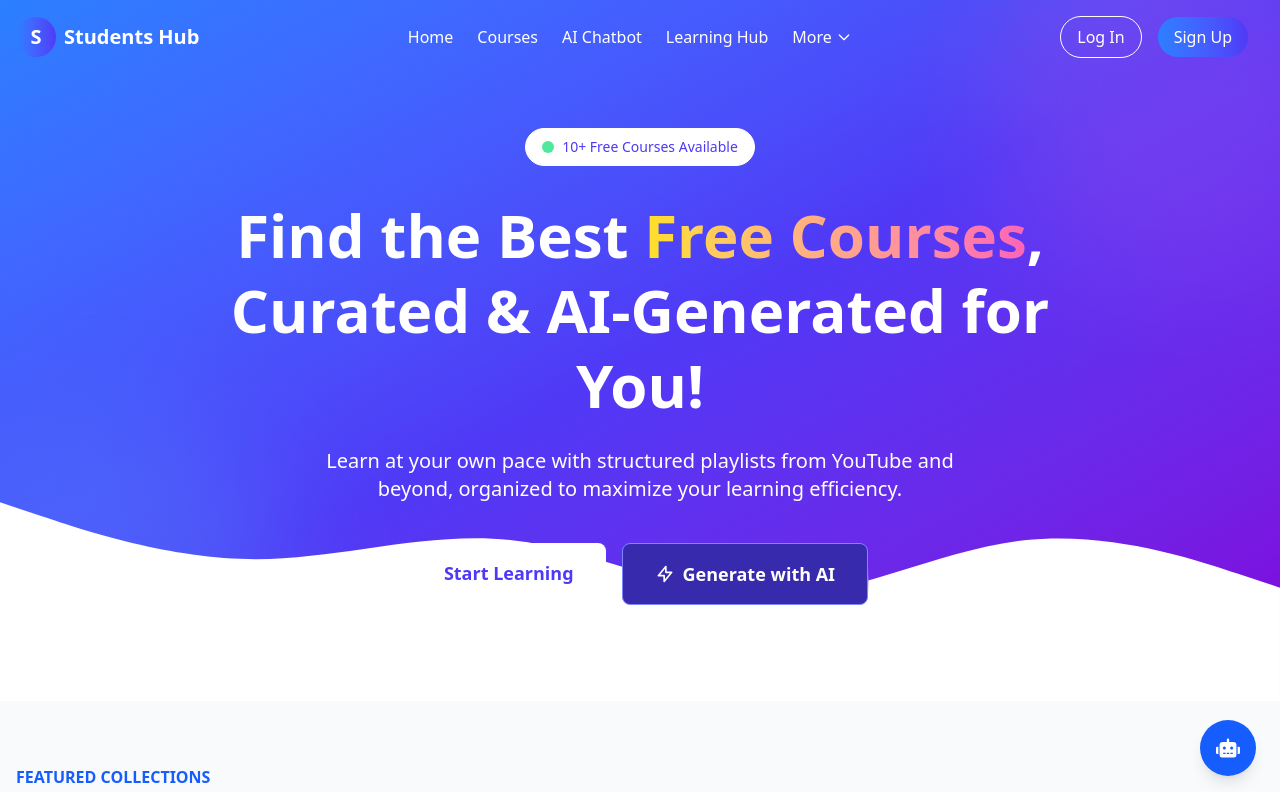
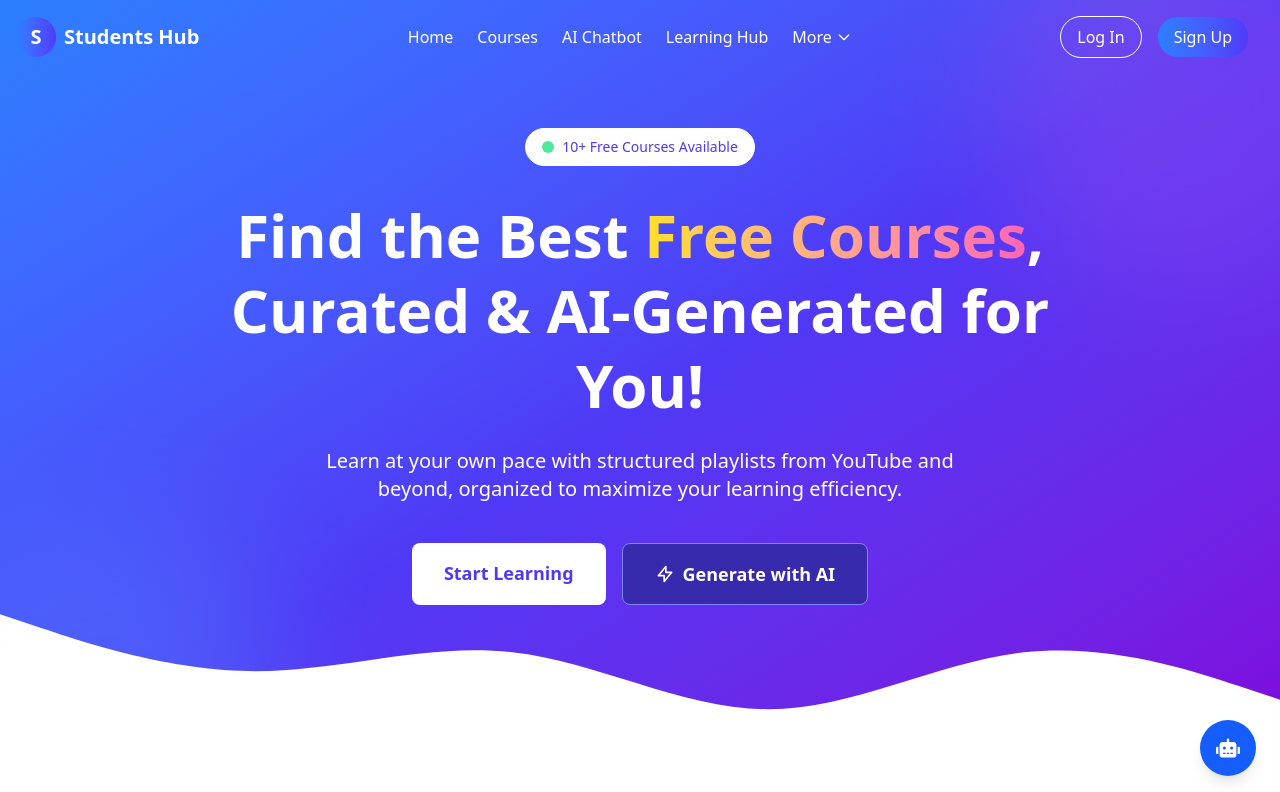
Before and after one commit to Pranay-Dommati/thestudent, a React (Vite) app in the folder frontend/: page / in a window 1280 px wide. Shown: the top 792 px of the page. Built offline with nearby package versions, Linux system fonts and the light colour scheme.

Commit message:
refreshing

```diff
--- a/frontend/src/components/HomePage/Hero/Hero.jsx
+++ b/frontend/src/components/HomePage/Hero/Hero.jsx
@@ -2,7 +2,7 @@ import React from 'react';
 
 const Hero = () => {
   return (
-    <section className="relative pt-24 pb-16 md:pt-32 md:pb-24 bg-gradient-to-br from-blue-500 via-indigo-600 to-purple-700 overflow-hidden">
+    <section className="relative pt-24 pb-24 md:pt-32 md:pb-32 bg-gradient-to-br from-blue-500 via-indigo-600 to-purple-700 overflow-hidden">
       {/* Decorative elements */}
       <div className="absolute top-0 right-0 -translate-y-1/4 translate-x-1/4 w-96 h-96 rounded-full bg-gradient-to-br from-pink-400 to-purple-500 opacity-20 blur-3xl"></div>
       <div className="absolute bottom-0 left-0 translate-y-1/4 -translate-x-1/4 w-96 h-96 rounded-full bg-gradient-to-br from-blue-400 to-cyan-300 opacity-20 blur-3xl"></div>
@@ -10,7 +10,7 @@ const Hero = () => {
       {/* Grid background */}
       <div className="absolute inset-0 bg-grid-white/[0.05] bg-[length:30px_30px]"></div>
 
-      <div className="container mx-auto px-4 relative z-10">
+      <div className="container mx-auto px-4 relative z-20">
         <div className="max-w-4xl mx-auto text-center">
           <div className="inline-flex items-center px-4 py-2 rounded-full bg-white bg-opacity-10 backdrop-blur-sm border border-white border-opacity-20 mb-8">
             <span className="animate-pulse mr-2 h-3 w-3 rounded-full bg-green-400"></span>
@@ -26,7 +26,7 @@ const Hero = () => {
             organized to maximize your learning efficiency.
           </p>
 
-          <div className="flex flex-col sm:flex-row justify-center gap-4">
+          <div className="flex flex-col sm:flex-row justify-center gap-4 mb-20">
             <a
               href="courses"
               className="px-8 py-4 rounded-lg bg-white text-indigo-600 font-bold text-lg
@@ -71,7 +71,7 @@ const Hero = () => {
       </div>
 
       {/* Wave pattern at bottom */}
-      <div className="absolute bottom-0 left-0 right-0">
+      <div className="absolute bottom-0 left-0 right-0 z-10">
         <svg xmlns="http://www.w3.org/2000/svg" viewBox="0 0 1440 320" className="w-full h-auto">
           <path fill="#ffffff" fillOpacity="1" d="M0,96L48,112C96,128,192,160,288,160C384,160,480,128,576,138.7C672,149,768,203,864,202.7C960,203,1056,149,1152,138.7C1248,128,1344,160,1392,176L1440,192L1440,320L1392,320C1344,320,1248,320,1152,320C1056,320,960,320,864,320C768,320,672,320,576,320C480,320,384,320,288,320C192,320,96,320,48,320L0,320Z"></path>
         </svg>
```
